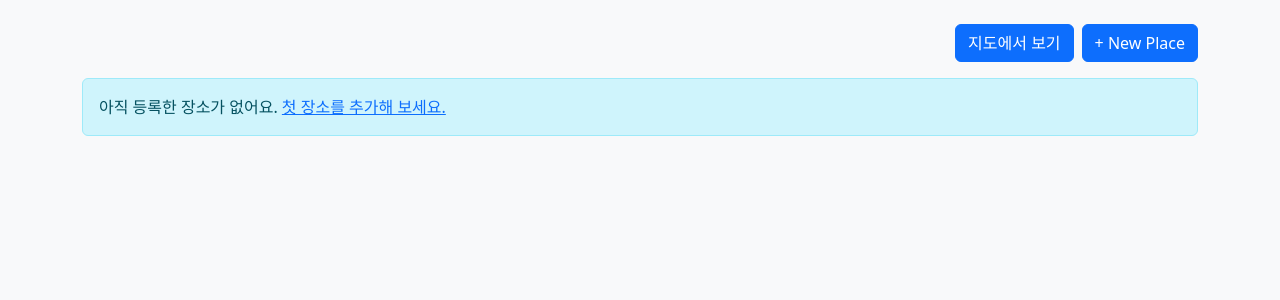
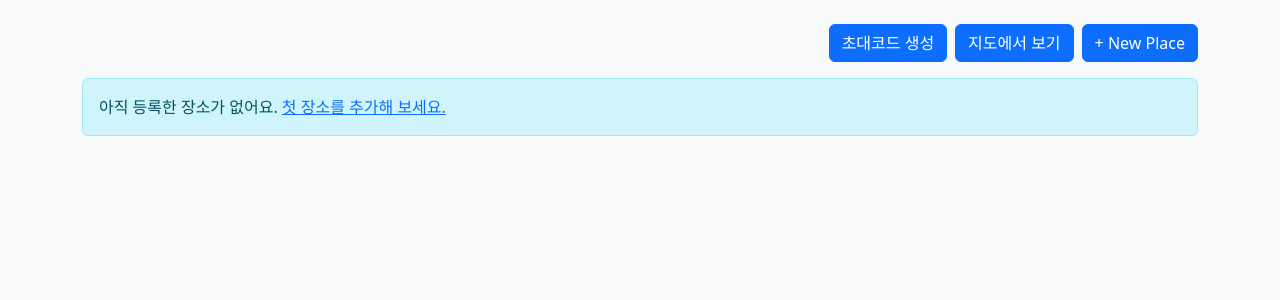
Before and after one commit to vibimvab/PlanTogether, a Django app: template trip/templates/trip/group_place_list.html in a window 1280 px wide. Shown: the part 56-356 px from the top of the page. Run offline with Django 5.2, Linux system fonts and the light colour scheme; the template is opened without the code that fills it, so the values that code supplies are empty.

Commit message:
초대코드 생성 버튼 추가 (아직 기능 없음)

```diff
--- a/trip/templates/trip/group_map.html
+++ b/trip/templates/trip/group_map.html
@@ -9,6 +9,7 @@
 <div class="d-flex justify-content-between align-items-center mb-3">
   <h3 class="m-0">{{ group.name }}</h3>
   <div class="d-flex gap-2">
+    <a class="btn btn-primary">초대코드 생성</a>
     <a class="btn btn-primary" href="{% url 'trip:group_place_list' group.pk %}">리스트로 보기</a>
     <a class="btn btn-primary" href="{% url 'trip:place_create' group.pk %}">+ New Place</a>
   </div>
--- a/trip/templates/trip/group_place_list.html
+++ b/trip/templates/trip/group_place_list.html
@@ -3,6 +3,7 @@
 <div class="d-flex justify-content-between align-items-center mb-3">
   <h3 class="m-0">{{ group.name }}</h3>
   <div class="d-flex gap-2">
+    <a class="btn btn-primary">초대코드 생성</a>
     <a class="btn btn-primary" href="{% url 'trip:group_map' group.pk %}">지도에서 보기</a>
     <a class="btn btn-primary" href="{% url 'trip:place_create' group.pk %}">+ New Place</a>
   </div>
```
